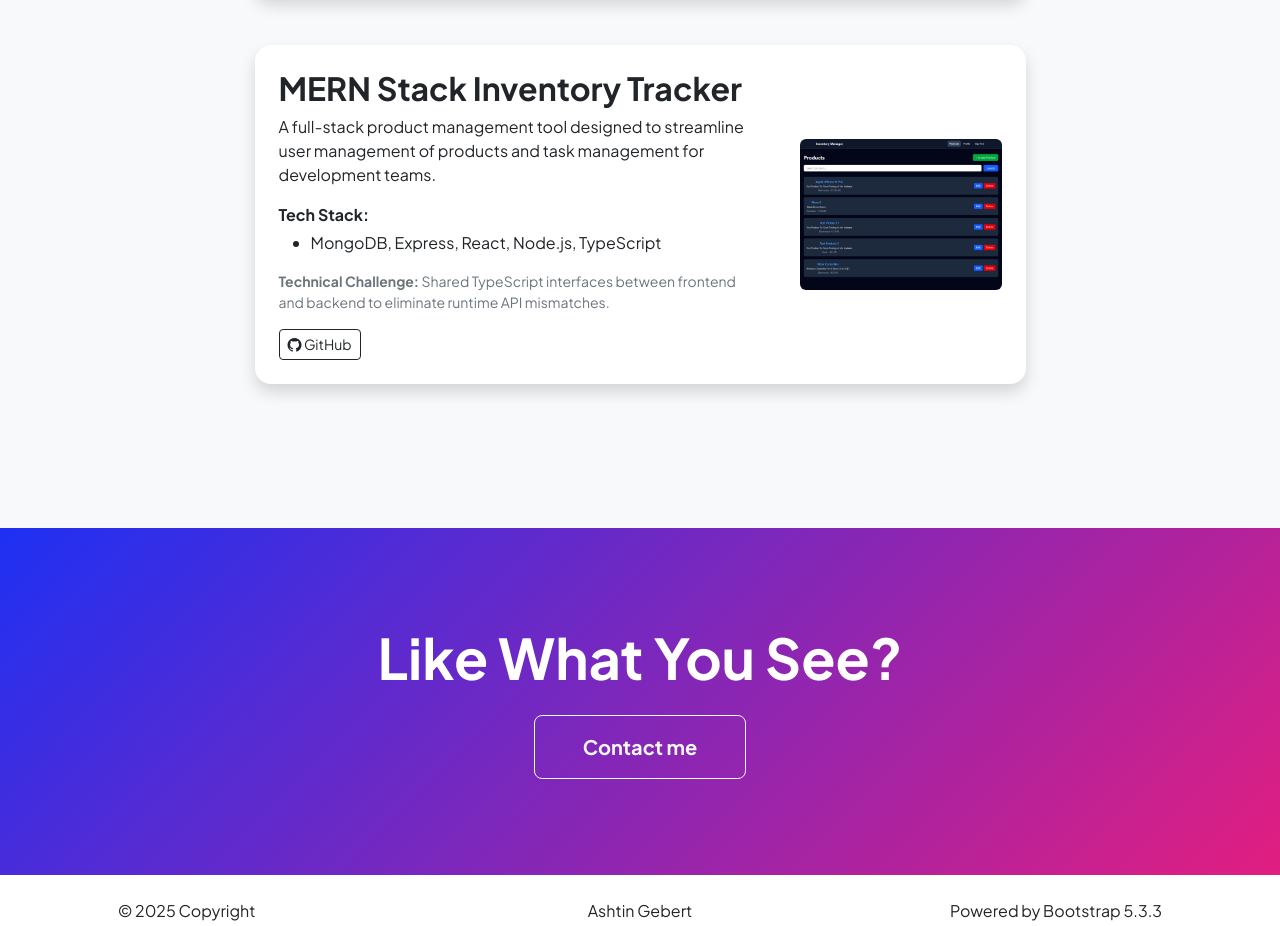
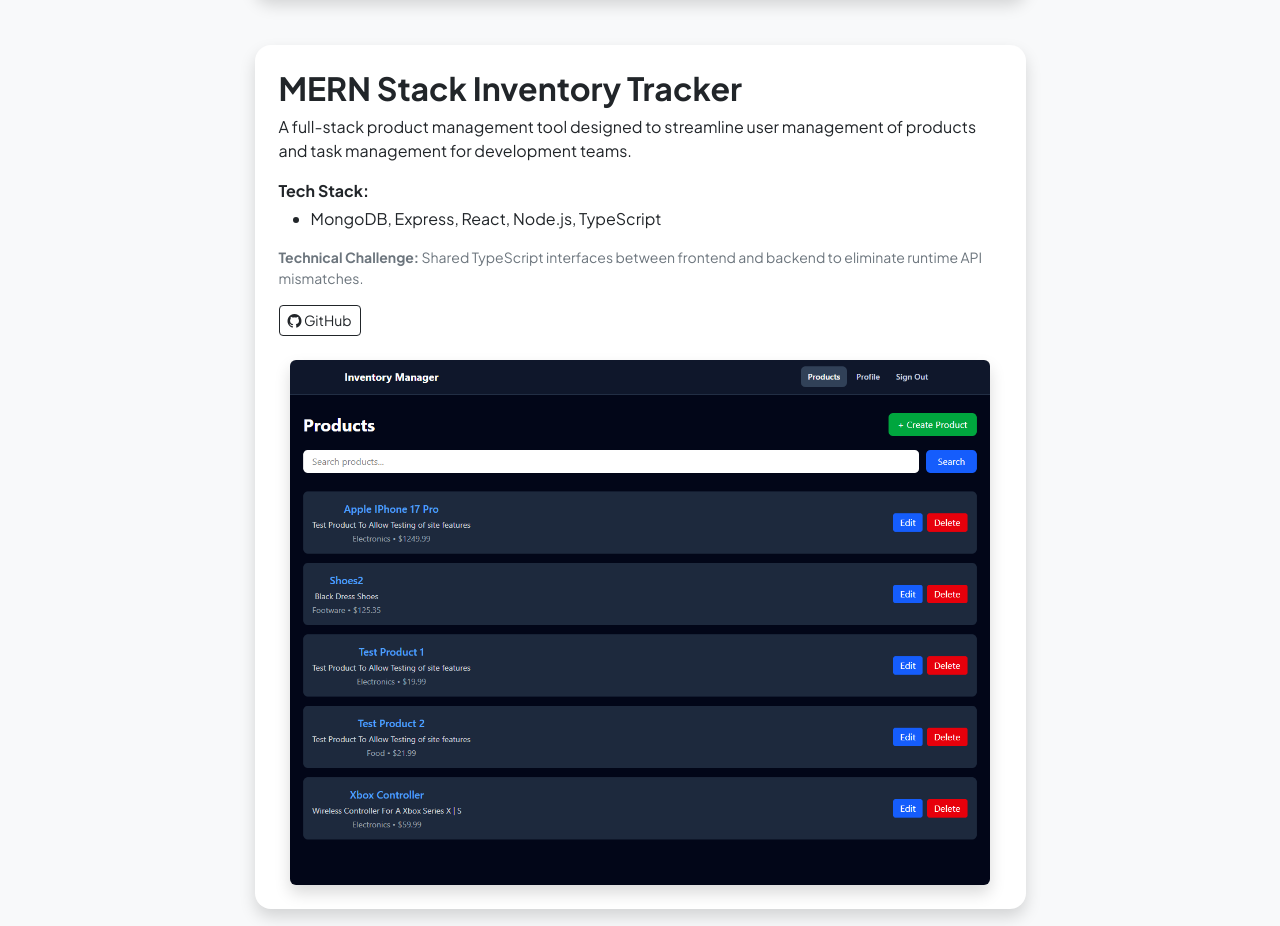
Before and after one commit to asdqwezxcvbn/Web-Portfolio, a plain HTML site: page projects.html in a window 1280 px wide. Shown: the part 1031-1957 px from the top of the page. Drawn offline with nearby package versions, Linux system fonts and the light colour scheme.

Commit message:
Update projects.html

```diff
--- a/projects.html
+++ b/projects.html
@@ -95,12 +95,13 @@
                     <!-- Project Card 3 -->
                     <div class="card overflow-hidden shadow rounded-4 border-0 mb-5 mt-4">
                         <div class="card-body p-0">
-                            <div class="d-flex flex-column flex-lg-row align-items-center justify-content-between">
                             <div class="p-4">
                                 <h2 class="fw-bolder">MERN Stack Inventory Tracker</h2>
+
                                 <p>
                                     A full-stack product management tool designed to streamline user management of products and task management for development teams.
                                 </p>
+
                                 <p class="fw-bold mb-1">Tech Stack:</p>
                                 <ul class="mb-3">
                                     <li>MongoDB, Express, React, Node.js, TypeScript</li>
@@ -111,18 +112,18 @@
                                     Shared TypeScript interfaces between frontend and backend to eliminate runtime API mismatches.
                                 </p>
 
-                                    <a class="btn btn-outline-dark btn-sm"
+                                <a class="btn btn-outline-dark btn-sm mb-4"
                                 href="https://github.com/RankenTechnicalCollege/all-coursework-asdqwezxcvbn/tree/main/HandsOnTests/HOT3"
                                 target="_blank">
                                     <i class="bi bi-github"></i> GitHub
                                 </a>
-                                </div>
 
-                                <div class="p-4">
-                                    <img class="img-fluid rounded"
+                                <!-- IMAGE UNDER TEXT -->
+                                <div class="text-center">
+                                    <img class="img-fluid rounded shadow"
                                         src="assets/Screenshot 2026-04-26 223939.png"
                                         alt="MERN Inventory Tracker"
-                                        style="max-width: 450px; width: 100%; height: auto;">
+                                        style="max-width: 700px; width: 100%; height: auto;">
                                 </div>
                             </div>
                         </div>
```
Lines whose indentation alone changed are shown as unchanged.
